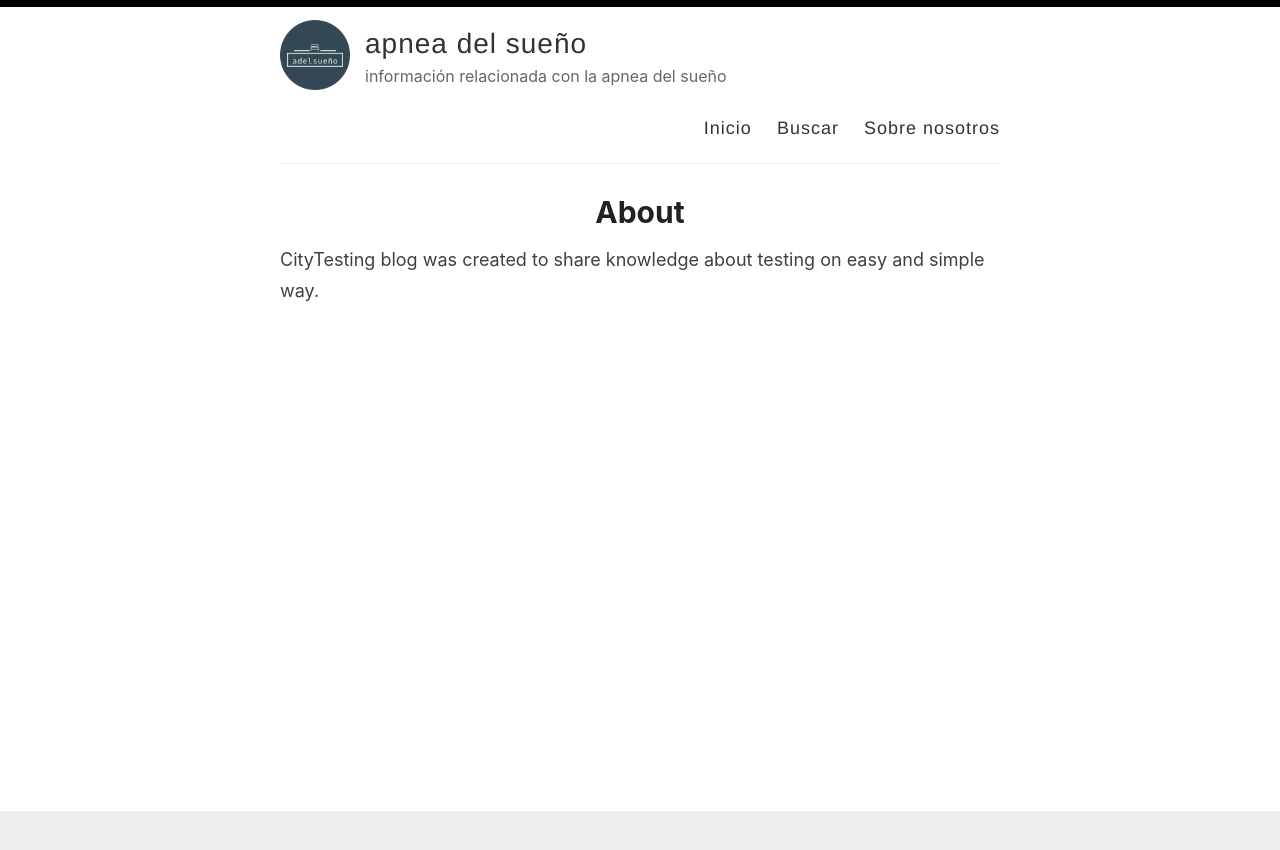
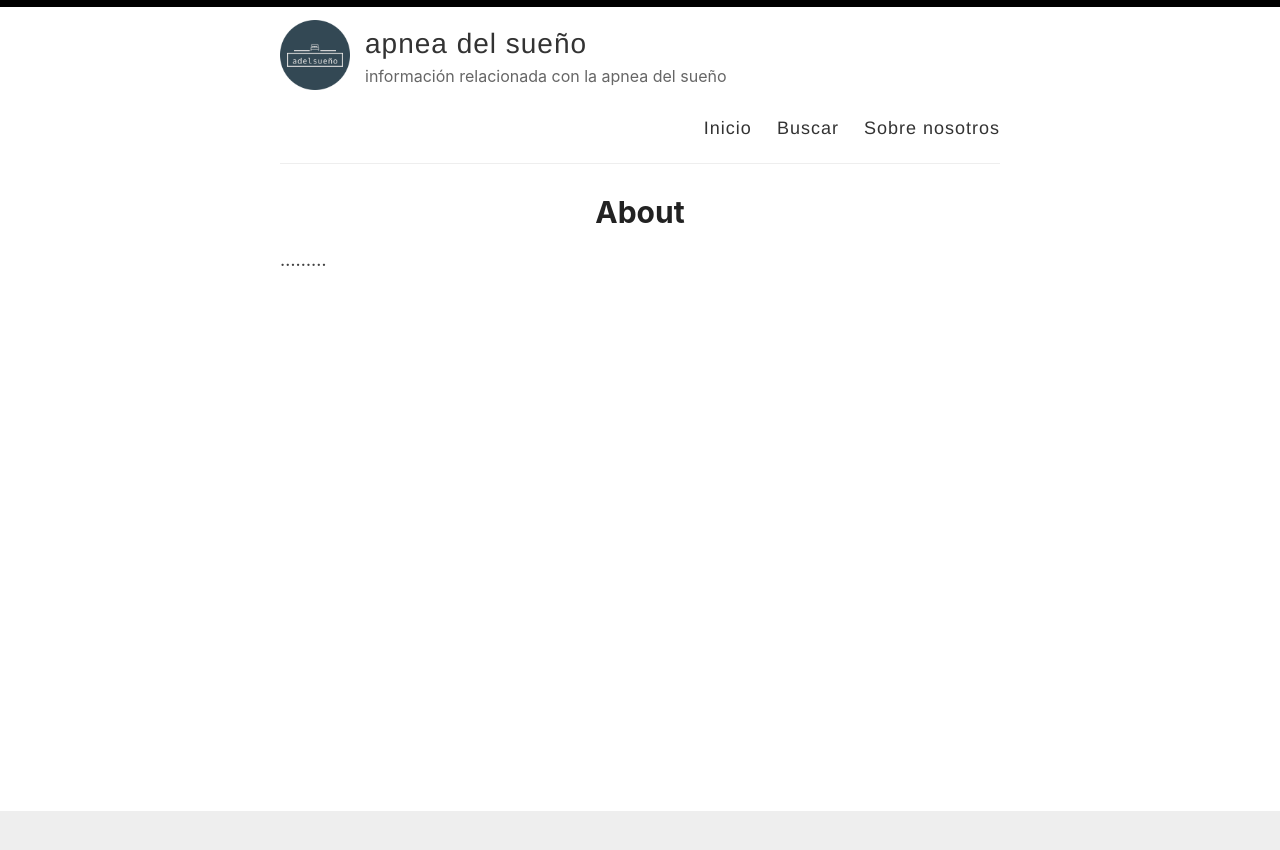
Before and after one commit to adelsueno/adelsueno.github.io, a Jekyll site: the page built from _pages/about.md, in a window 1280 px wide. Shown: the top 850 px of the page. Built offline with Jekyll 4.4.1, drawn with Linux system fonts in a browser that asks for light colours.

Commit message:
Update about.md

```diff
--- a/_pages/about.md
+++ b/_pages/about.md
@@ -4,4 +4,4 @@ title: About
 permalink: /about/
 ---
 
-CityTesting blog was created to share knowledge about testing on easy and simple way.
+.........
```
